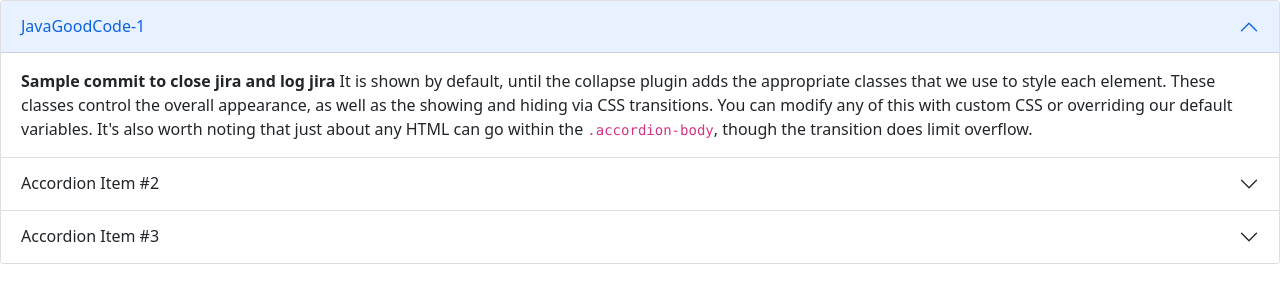
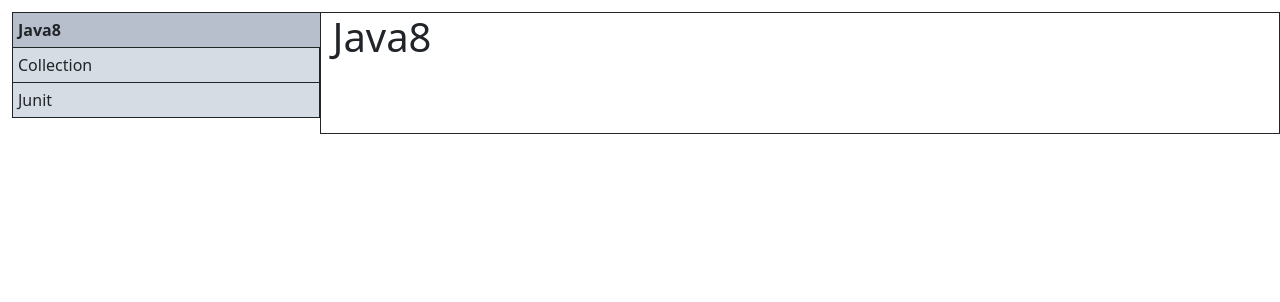
Before and after one commit to sashu123/JavaGoodCode, an Angular app: page / in a window 1280 px wide. Shown: the top 302 px of the page. Built offline with nearby package versions, Linux system fonts and the light colour scheme.

Commit message:
JAV-1 #comment basic layout addd #done #time 4h

```diff
--- a/src/app/app.component.css
+++ b/src/app/app.component.css
@@ -0,0 +1,39 @@
+.container-fluid {
+  margin: 12px 0px 0px 0px;
+}
+ul {
+  padding: 0px;
+
+  background: #d5dce4;
+}
+ul li {
+  list-style: none;
+  padding: 5px;
+  border: 1px solid;
+}
+ul li:first-child {
+  border-bottom: none;
+}
+ul li:last-child {
+  border-top: none;
+}
+
+ul li.active {
+  list-style: none;
+  padding: 5px;
+  background: #b6bfcb;
+  border-right: none;
+  font-weight: bold;
+  border-top: none;
+  border-bottom: none;
+}
+ul li:last-child.active {
+  border-bottom: 1px solid;
+}
+ul li:first-child.active {
+  border-top: 1px solid;
+}
+.col-9 {
+  border: 1px solid;
+  margin-left: -0.5px;
+}
--- a/src/app/app.component.html
+++ b/src/app/app.component.html
@@ -1,94 +1,19 @@
-<div class="accordion" id="accordionExample">
-  <div class="accordion-item">
-    <h2 class="accordion-header" id="headingOne">
-      <button
-        class="accordion-button"
-        type="button"
-        data-bs-toggle="collapse"
-        data-bs-target="#collapseOne"
-        aria-expanded="true"
-        aria-controls="collapseOne"
-      >
-        JavaGoodCode-1
-      </button>
-    </h2>
-    <div
-      id="collapseOne"
-      class="accordion-collapse collapse show"
-      aria-labelledby="headingOne"
-      data-bs-parent="#accordionExample"
-    >
-      <div class="accordion-body">
-        <strong>Sample commit to close jira and log jira</strong> It is shown by
-        default, until the collapse plugin adds the appropriate classes that we
-        use to style each element. These classes control the overall appearance,
-        as well as the showing and hiding via CSS transitions. You can modify
-        any of this with custom CSS or overriding our default variables. It's
-        also worth noting that just about any HTML can go within the
-        <code>.accordion-body</code>, though the transition does limit overflow.
-      </div>
+<div class="container-fluid">
+  <div class="row">
+    <div class="col-3 pe-0">
+      <ul>
+        <li
+          class="active"
+          (click)="activateClass(subModule)"
+          *ngFor="let subModule of subModules"
+          [ngClass]="{ active: subModule.active }"
+        >
+          {{ subModule.name }}
+        </li>
+      </ul>
     </div>
-  </div>
-  <div class="accordion-item">
-    <h2 class="accordion-header" id="headingTwo">
-      <button
-        class="accordion-button collapsed"
-        type="button"
-        data-bs-toggle="collapse"
-        data-bs-target="#collapseTwo"
-        aria-expanded="false"
-        aria-controls="collapseTwo"
-      >
-        Accordion Item #2
-      </button>
-    </h2>
-    <div
-      id="collapseTwo"
-      class="accordion-collapse collapse"
-      aria-labelledby="headingTwo"
-      data-bs-parent="#accordionExample"
-    >
-      <div class="accordion-body">
-        <strong>This is the second item's accordion body.</strong> It is hidden
-        by default, until the collapse plugin adds the appropriate classes that
-        we use to style each element. These classes control the overall
-        appearance, as well as the showing and hiding via CSS transitions. You
-        can modify any of this with custom CSS or overriding our default
-        variables. It's also worth noting that just about any HTML can go within
-        the <code>.accordion-body</code>, though the transition does limit
-        overflow.
-      </div>
-    </div>
-  </div>
-  <div class="accordion-item">
-    <h2 class="accordion-header" id="headingThree">
-      <button
-        class="accordion-button collapsed"
-        type="button"
-        data-bs-toggle="collapse"
-        data-bs-target="#collapseThree"
-        aria-expanded="false"
-        aria-controls="collapseThree"
-      >
-        Accordion Item #3
-      </button>
-    </h2>
-    <div
-      id="collapseThree"
-      class="accordion-collapse collapse"
-      aria-labelledby="headingThree"
-      data-bs-parent="#accordionExample"
-    >
-      <div class="accordion-body">
-        <strong>This is the third item's accordion body.</strong> It is hidden
-        by default, until the collapse plugin adds the appropriate classes that
-        we use to style each element. These classes control the overall
-        appearance, as well as the showing and hiding via CSS transitions. You
-        can modify any of this with custom CSS or overriding our default
-        variables. It's also worth noting that just about any HTML can go within
-        the <code>.accordion-body</code>, though the transition does limit
-        overflow.
-      </div>
+    <div class="col-9">
+      <app-content-nav [concept]="currentConcept"></app-content-nav>
     </div>
   </div>
 </div>
--- a/src/app/app.component.ts
+++ b/src/app/app.component.ts
@@ -1,10 +1,35 @@
 import { Component } from '@angular/core';
+import { Concept } from './models/concept';
 
 @Component({
   selector: 'app-root',
   templateUrl: './app.component.html',
-  styleUrls: ['./app.component.css']
+  styleUrls: ['./app.component.css'],
 })
 export class AppComponent {
-  title = 'angular-tempate';
+  subModules: Concept[] = [
+    AppComponent.getDefaultConcept(),
+    { name: 'Collection', active: false },
+    { name: 'Junit', active: false },
+  ];
+  currentConcept: Concept = AppComponent.getDefaultConcept();
+
+  static getDefaultConcept(): Concept {
+    return { name: 'Java8', active: true };
+  }
+
+  activateClass(subModule: Concept) {
+    if (subModule.active) {
+      return;
+    }
+    this.currentConcept = subModule;
+    this.subModules.forEach(function (item) {
+      let isCurrentItem = item.name == subModule.name;
+      if (isCurrentItem) {
+        item.active = true;
+      } else {
+        item.active = false;
+      }
+    });
+  }
 }
--- /dev/null
+++ b/src/app/content-nav/content-nav.component.html
@@ -0,0 +1 @@
+<h1>{{ concept.name }}</h1>
--- /dev/null
+++ b/src/app/content-nav/content-nav.component.ts
@@ -0,0 +1,16 @@
+import { Component, Input, OnInit } from '@angular/core';
+import { AppComponent } from '../app.component';
+import { Concept } from '../models/concept';
+
+@Component({
+  selector: 'app-content-nav',
+  templateUrl: './content-nav.component.html',
+  styleUrls: ['./content-nav.component.css'],
+})
+export class ContentNavComponent implements OnInit {
+  @Input() concept: Concept = AppComponent.getDefaultConcept();
+
+  constructor() {}
+
+  ngOnInit() {}
+}
--- /dev/null
+++ b/src/app/models/concept.ts
@@ -0,0 +1,4 @@
+export interface Concept {
+  name: String;
+  active: boolean;
+}
```
Also changed, not shown: src/app/app.module.ts (+5 -9 lines), src/app/content-nav/content-nav.component.css (added).
